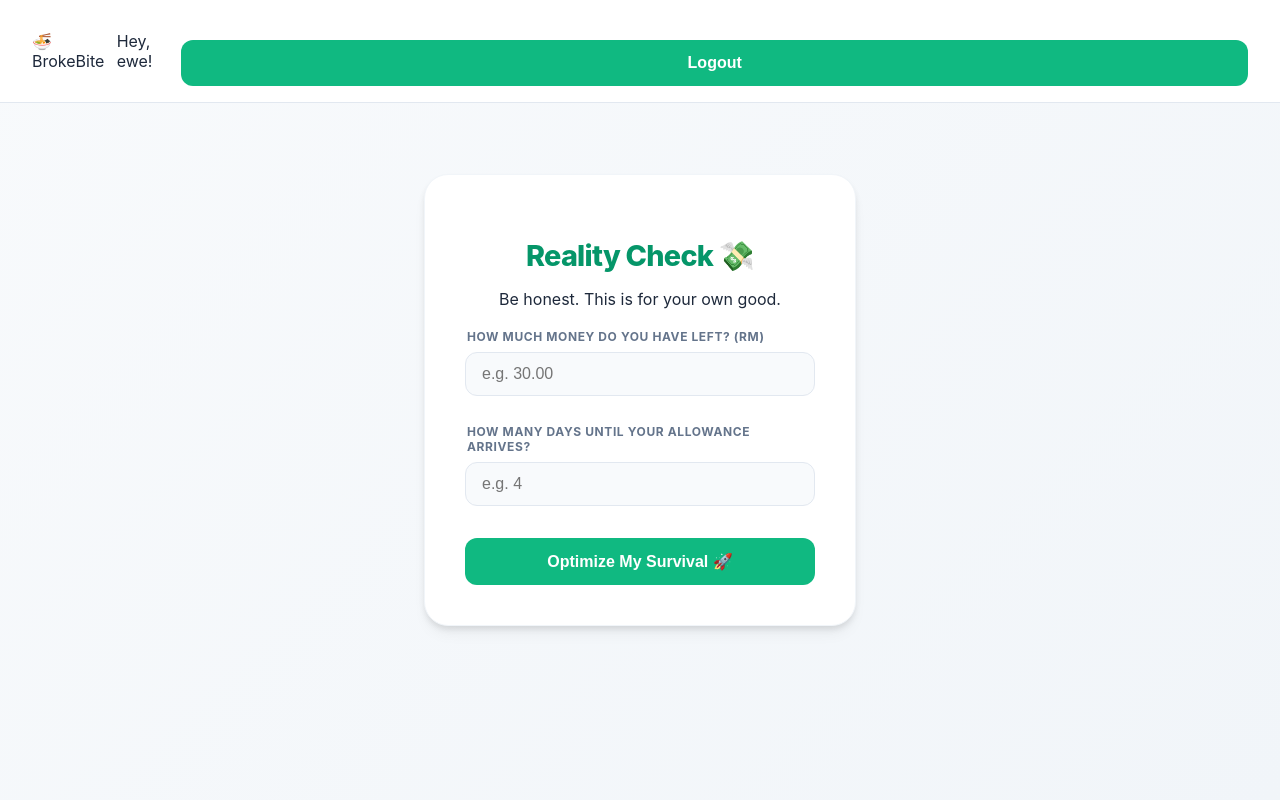
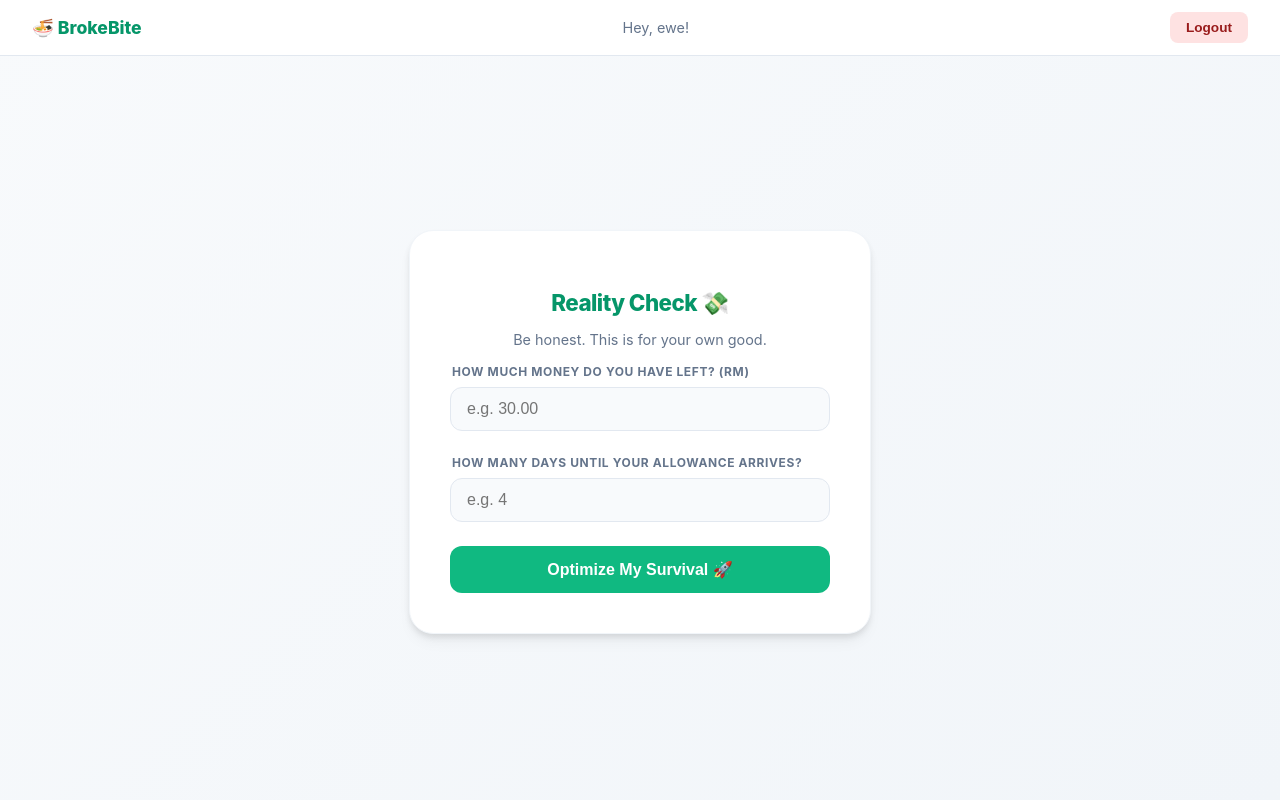
Before and after one commit to choongkarhung/GitExercise-G072, a Flask app: page /setup in a window 1280 px wide. Run offline with Flask 3, Linux system fonts and the light colour scheme; a user stored in the database is signed in.

Commit message:
Vastly improved style.css

```diff
--- a/static/setup.js
+++ b/static/setup.js
@@ -5,7 +5,6 @@ document.getElementById('setup-form').addEventListener('submit', async (e) => {
     const days = parseInt(document.getElementById('days').value);
     const messageBox = document.getElementById('message-box');
 
-    // Basic front-end validation
     if (isNaN(balance) || balance <= 0) {
         messageBox.textContent = 'Please enter a valid balance.';
         messageBox.className = 'error';
@@ -26,7 +25,7 @@ document.getElementById('setup-form').addEventListener('submit', async (e) => {
     const data = await response.json();
 
     if (response.ok) {
-        window.location.href = '/reality';
+        window.location.href = '/dashboard'; // ← was '/reality', fixed to '/dashboard'
     } else {
         messageBox.textContent = data.error || 'Something went wrong.';
         messageBox.className = 'error';
--- a/static/style.css
+++ b/static/style.css
@@ -4,27 +4,59 @@ body {
     display: flex;
     justify-content: center;
     align-items: center;
-    height: 100vh;
+    min-height: 100vh;
     margin: 0;
     color: #1e293b;
+    padding-top: 64px; /* so navbar doesn't cover content */
+    box-sizing: border-box;
+}
+
+/* Brand header on login page */
+.brand {
+    margin-bottom: 24px;
+}
+
+.brand h1 {
+    font-size: 2rem;
+    font-weight: 800;
+    color: #059669;
+    margin: 0;
+}
+
+.brand-sub {
+    font-size: 0.85rem;
+    color: #64748b;
+    margin-top: 4px;
 }
 
 .container {
     background: #ffffff;
     padding: 40px;
     border-radius: 24px;
-    box-shadow: 0 4px 6px -1px rgba(0, 0, 0, 0.1), 0 10px 15px -3px rgba(0, 0, 0, 0.05);
-    width: 350px;
+    box-shadow: 0 4px 6px -1px rgba(0,0,0,0.1), 0 10px 15px -3px rgba(0,0,0,0.05);
+    width: 380px;
     text-align: center;
     border: 1px solid #f1f5f9;
+}
+
+.subtitle {
+    font-size: 0.9rem;
+    color: #64748b;
+    margin-bottom: 16px;
 }
 
 h2 {
     color: #059669;
     font-weight: 800;
-    font-size: 1.8rem;
+    font-size: 1.4rem;
     margin-bottom: 8px;
     letter-spacing: -0.025em;
+}
+
+hr {
+    border: none;
+    border-top: 1px solid #e2e8f0;
+    margin: 24px 0;
 }
 
 label {
@@ -35,7 +67,7 @@ label {
     color: #64748b;
     text-transform: uppercase;
     letter-spacing: 0.05em;
-    margin-top: 20px;
+    margin-top: 16px;
     margin-left: 2px;
 }
 
@@ -62,7 +94,7 @@ input:focus {
 button {
     width: 100%;
     padding: 14px;
-    margin-top: 24px;
+    margin-top: 16px;
     background-color: #10b981;
     color: white;
     border: none;
@@ -79,15 +111,86 @@ button:hover {
     box-shadow: 0 4px 12px rgba(16, 185, 129, 0.2);
 }
 
+/* Register button slightly different so it's visually distinct */
+.btn-register {
+    background-color: #f1f5f9;
+    color: #059669;
+    border: 2px solid #10b981;
+}
+
+.btn-register:hover {
+    background-color: #10b981;
+    color: white;
+}
+
+/* Message box for success/error feedback */
+.hidden {
+    display: none;
+}
+
+.success {
+    display: block;
+    background: #d1fae5;
+    color: #065f46;
+    border: 1px solid #6ee7b7;
+    border-radius: 10px;
+    padding: 10px 14px;
+    margin-bottom: 16px;
+    font-size: 0.875rem;
+    font-weight: 500;
+}
+
+.error {
+    display: block;
+    background: #fee2e2;
+    color: #991b1b;
+    border: 1px solid #fca5a5;
+    border-radius: 10px;
+    padding: 10px 14px;
+    margin-bottom: 16px;
+    font-size: 0.875rem;
+    font-weight: 500;
+}
+
+/* Navbar */
 .navbar {
     position: fixed;
     top: 0;
+    left: 0;
     width: 100%;
     background: #ffffff;
-    padding: 16px 32px;
+    padding: 12px 32px;
     display: flex;
     justify-content: space-between;
     align-items: center;
     border-bottom: 1px solid #e2e8f0;
     box-sizing: border-box;
+    z-index: 100;
 }
+
+.brand-nav {
+    font-size: 1.1rem;
+    font-weight: 800;
+    color: #059669;
+}
+
+.user-greeting {
+    font-size: 0.9rem;
+    color: #64748b;
+}
+
+.logout-btn {
+    width: auto;
+    padding: 8px 16px;
+    margin-top: 0;
+    background: #fee2e2;
+    color: #991b1b;
+    border-radius: 8px;
+    font-size: 0.85rem;
+}
+
+.logout-btn:hover {
+    background: #fca5a5;
+    transform: none;
+    box-shadow: none;
+}
```
